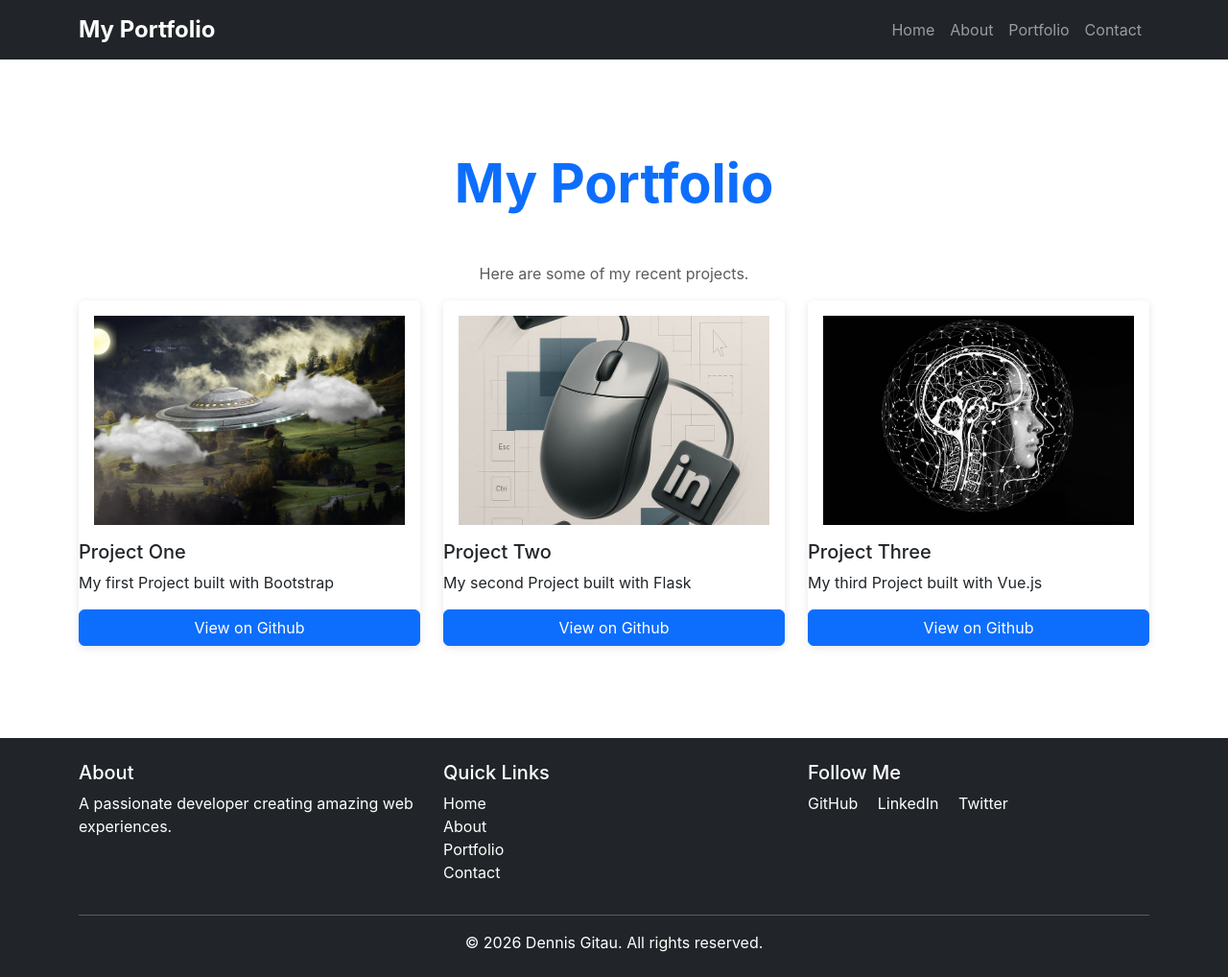
After one commit to Devsnjonjo/Portfolio, a Flask app: page /portfolio in a window 1280 px wide. The commit adds this page. Shown: the whole page at 96% size. Run offline with Flask 3, Linux system fonts and the light colour scheme.

Commit message:
Monday 16th

```diff
--- a/app.py
+++ b/app.py
@@ -13,6 +13,29 @@ def index():
 @app.route('/about')
 def about():
     return render_template('about.html')
+@app.route('/portfolio')
+def portfolio():
+    projects = [
+        {
+            'id': 'Project-1',
+            'title': 'Project One',
+            'description': 'My first Project built with Bootstrap',
+            'image': 'p1.jpg'
+        },
+        {
+            'id': 'Project-2',
+            'title': 'Project Two',
+            'description': 'My second Project built with Flask',
+            'image': 'p2.jpg'
+        },
+        {
+            'id': 'Project-3',
+            'title': 'Project Three',
+            'description': 'My third Project built with Vue.js',
+            'image': 'p3.jpg'
+        }
+    ]
+    return render_template('portfolio.html',projects=projects)
 
 if __name__ == '__main__':
     app.run(debug=True)
--- a/static/css/style.css
+++ b/static/css/style.css
@@ -68,3 +68,16 @@ footer a:hover {
     color: #0d6efd;
     margin-bottom: 1.5rem;
 }
+
+.project-card img {
+    height: 250px;
+    object-fit: cover;
+}
+
+.project-card {
+    transition: transform 0.3s ease;
+}
+
+.project-card:hover {
+    transform: translateY(-10px);
+}
--- /dev/null
+++ b/templates/footer.html
@@ -0,0 +1,31 @@
+<footer class="bg-dark text-white py-4 mt-5">
+    <div class="container">
+        <div class="row">
+            <div class="col-md-4">
+                <h5>About</h5>
+                <p>A passionate developer creating amazing web experiences.</p>
+            </div>
+            <div class="col-md-4">
+                <h5>Quick Links</h5>
+                <ul class="list-unstyled">
+                    <li><a href="/" class="text-white">Home</a></li>
+                    <li><a href="/about" class="text-white">About</a></li>
+                    <li><a href="/portfolio" class="text-white">Portfolio</a></li>
+                    <li><a href="/contact" class="text-white">Contact</a></li>
+                </ul>
+            </div>
+            <div class="col-md-4">
+                <h5>Follow Me</h5>
+                <div class="social-links">
+                    <a href="#" class="text-white me-3">GitHub</a>
+                    <a href="#" class="text-white me-3">LinkedIn</a>
+                    <a href="#" class="text-white">Twitter</a>
+                </div>
+            </div>
+        </div>
+        <hr class="bg-white">
+        <div class="text-center">
+            <p class="mb-0">&copy; 2026 Dennis Gitau. All rights reserved.</p>
+        </div>
+    </div>
+</footer>
--- /dev/null
+++ b/templates/portfolio.html
@@ -0,0 +1,27 @@
+{% extends "base.html" %}
+
+{% block title %}Portfolio - My Portfolio{% endblock %}
+
+{% block content %}
+<section class="py-5">
+    <div class="container">
+
+                <h1 class="display-4 m-5 text-center fw-bold text-primary">My Portfolio</h1>
+                <p class="text-muted text-center ">Here are some of my recent projects.</p>
+                <!-- Div with project cards -->
+                <div class="row g-4">
+                    {% for project in projects %}
+                    <div class="col-md-6 col-lg-4">
+                        <div class="card h-100 project-card">
+                            <img src="{{ url_for('static', filename='images/' + project.image) }}"
+                        <div class="card-body">
+                                <h5 class="card-title">{{ project.title }}</h5>
+                                <p class="card-text">{{ project.description }}</p>
+                                <a href="#" class="btn btn-primary">View on Github</a>
+                                </div>
+                    </div>
+                    {% endfor %}
+                </div>
+    </div>
+</section>
+{% endblock %}
```
Also changed, not shown: static/images/p1.jpg (added), static/images/p2.jpg (renamed from static/images/profile.jpg), static/images/p3.jpg (added).
